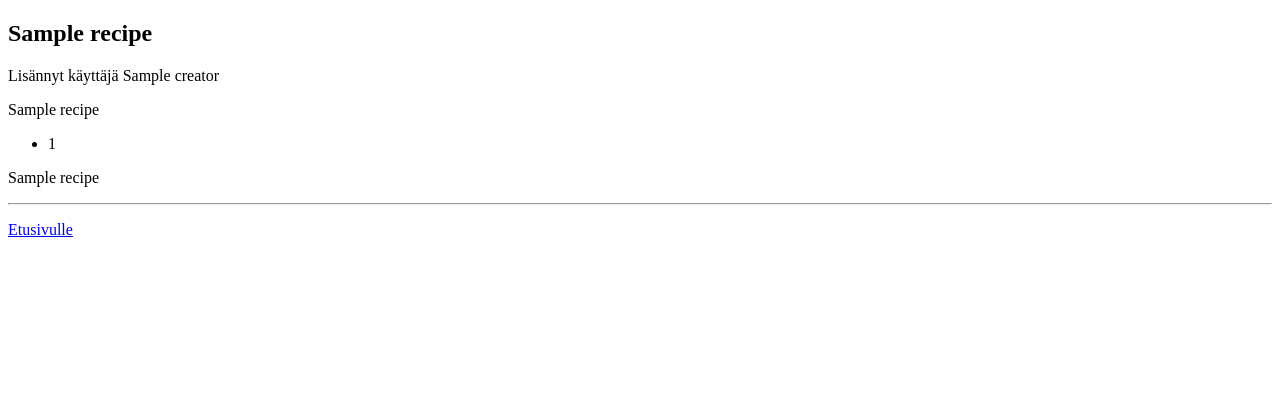
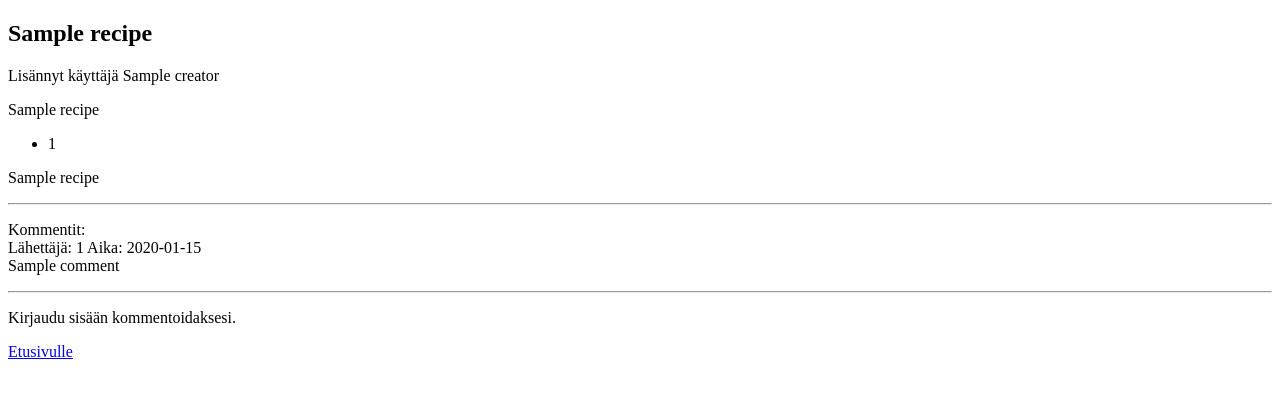
Before and after one commit to ajperttula/tsoha-reseptikirja, a Flask app: template templates/recipe.html in a window 1280 px wide. Shown: the top 398 px of the page. Run offline with Flask 2, Linux system fonts and the light colour scheme; the template is opened without the code that fills it: most values are stand-ins (such as "Sample title", 1, 10 or a date in 2020).

Commit message:
Show comments on recipe page

```diff
--- a/app.py
+++ b/app.py
@@ -52,7 +52,10 @@ def recipe(id):
     creator = db.session.execute(sql, {"creator_id":creator_id}).fetchone()[0]
     sql = "SELECT ingredient FROM ingredients WHERE recipe_id=:id"
     ingredients = db.session.execute(sql, {"id":id}).fetchall()
-    return render_template("recipe.html", creator=creator, recipe=recipe[1:], ingredients=ingredients, id=id)
+    sql = """SELECT U.username, C.comment, C.sent_at FROM users U, comments C
+             WHERE U.id=C.sender_id AND C.recipe_id=:id ORDER BY C.sent_at"""
+    comments = db.session.execute(sql, {"id":id}).fetchall()
+    return render_template("recipe.html", creator=creator, recipe=recipe[1:], ingredients=ingredients, comments=comments, id=id)
 
 @app.route("/new-user")
 def new_user():
--- a/templates/recipe.html
+++ b/templates/recipe.html
@@ -23,6 +23,14 @@
     {{ recipe[2] }}
   </p>
   <hr>
+  <p>
+    Kommentit: <br>
+    {% for c in comments %}
+    Lähettäjä: {{ c[0] }} Aika: {{ c[2].strftime("%Y-%m-%d %H:%M:%S") }} <br>
+    {{ c[1] }}
+    <hr>
+    {% endfor %}
+  </p>
   {% if session.username %}
   <p>
     Lisää kommentti: <br>
@@ -34,6 +42,10 @@
       <input type="submit" value="Lisää">
     </form>
   </p>
+  {% else %}
+  <p>
+    Kirjaudu sisään kommentoidaksesi.
+  </p>
   {% endif %}
   <p>
     <a href="/">Etusivulle</a>
```
